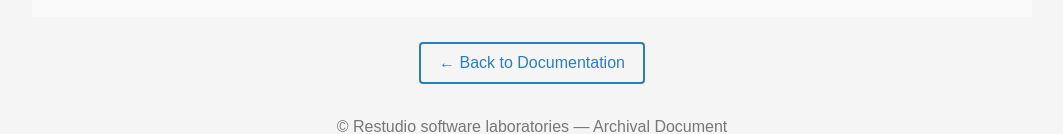
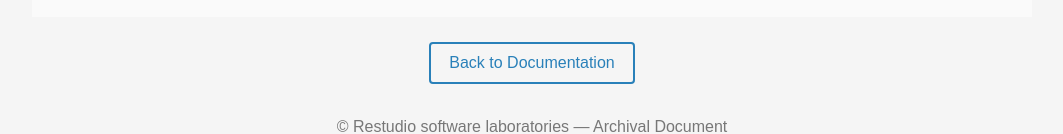
Before and after one commit to RestudioSoftwareLaboratories/Roland-End-Of-Life, a plain HTML site: page index.html in a window 1280 px wide. Shown: the part 2688-2822 px from the top of the page, without its empty margins (108-1171 px from the left). Drawn offline with Linux system fonts and the light colour scheme; a web font is replaced by a local one.

Commit message:
Update index.html

```diff
--- a/index.html
+++ b/index.html
@@ -242,7 +242,7 @@
 
     <!-- رابط العودة في أسفل الصفحة -->
     <div style="text-align:center;">
-        <a href="#" onclick="history.back(); return false;" class="back-link">← Back to Documentation</a>
+        <a href="https://restudiosoftwarelaboratories.github.io/Restudio-Docs-For-Roland-Script/" onclick="history.back(); return false;" class="back-link">Back to Documentation</a>
     </div>
 
     <div class="footer-note">
```
